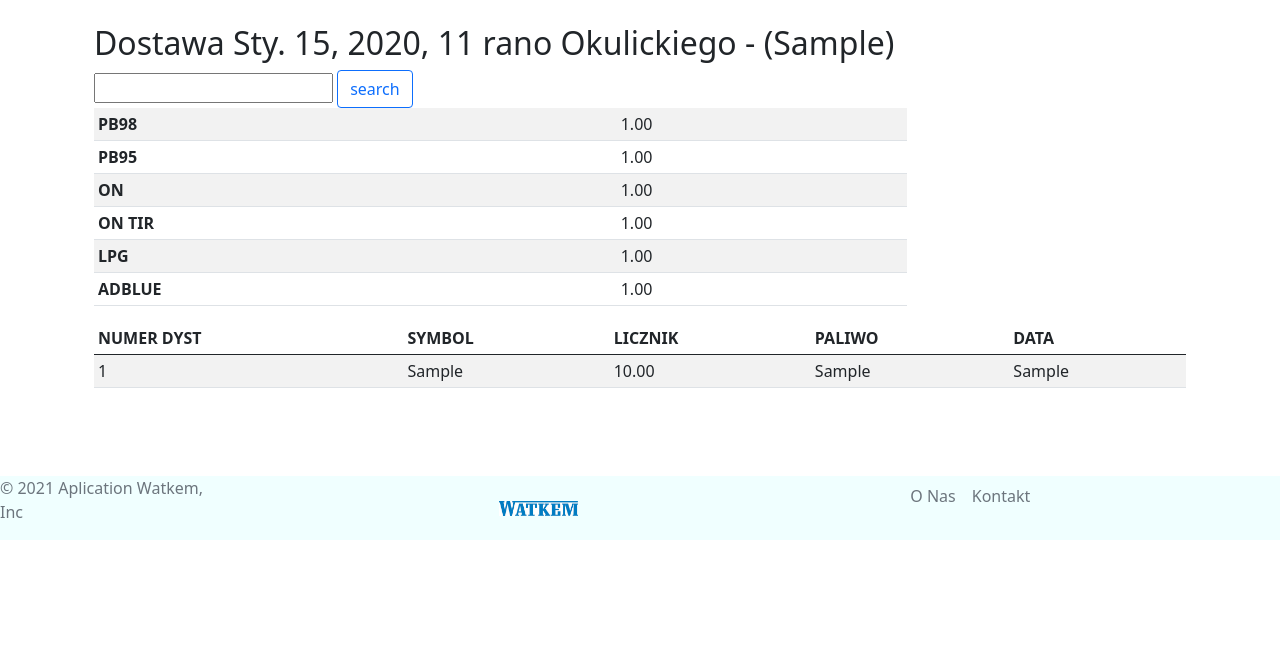
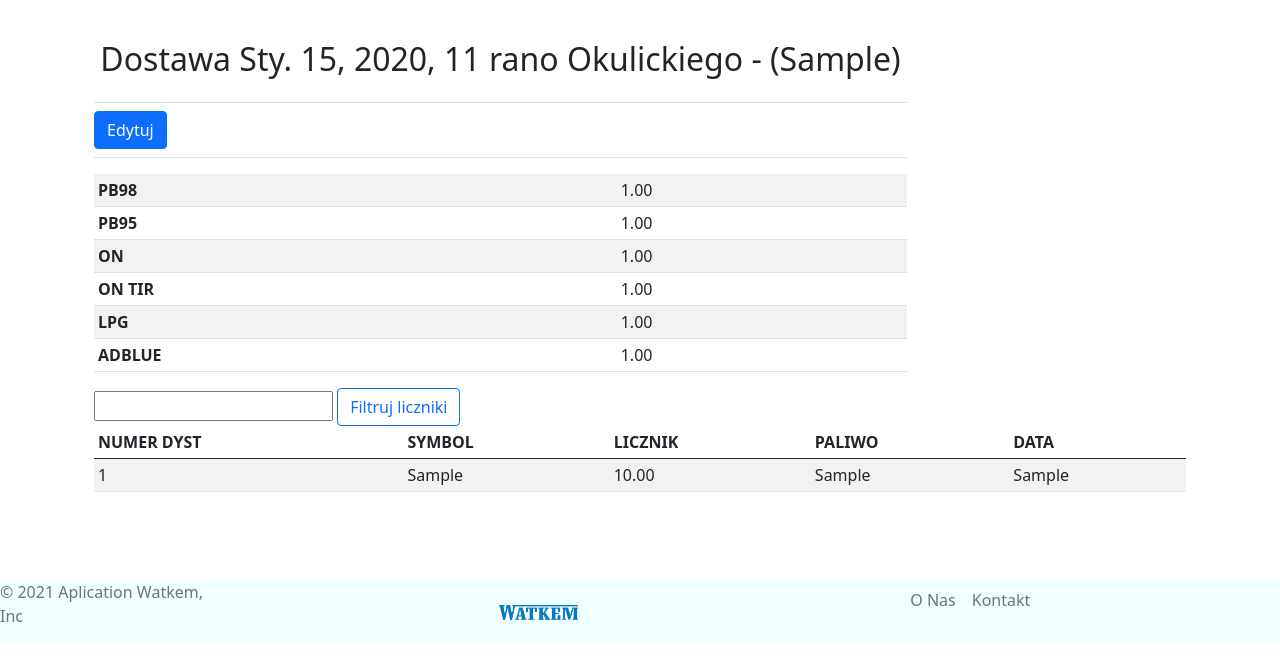
Before and after one commit to slawwit/Watk-project, a Django app: page /okulickiego/dost/1/ in a window 1280 px wide. Shown: the part 73-739 px from the top of the page. Run offline with Django 3.2, Linux system fonts and the light colour scheme; a user stored in the database is signed in; tables that the repository leaves empty hold one stand-in row (values such as "Sample post"); some libraries are stand-ins or nearby versions.

Commit message:
Dodanie funkcji edycji dostawy oraz poprawa templatu zapisu dostaw

```diff
--- a/okulickiego/templates/okulickiego/dostawy_details.html
+++ b/okulickiego/templates/okulickiego/dostawy_details.html
@@ -7,11 +7,12 @@
 <div class="container">
     <div class="row">
         <div class="col-md-9">
-            <h2>Dostawa {{ stan.created }} Okulickiego - ({{stan.dostawca}})</h2>
-            <form>
-                <input type="text" id="qq" name="qre">
-                <input type="submit" value="search" class="btn btn-outline-primary">
-            </form>
+            <div class="d-flex flex-wrap align-items-center justify-content-center justify-mb-between py-3 mb-2 border-bottom">
+                <h2 class="d-flex">Dostawa {{ stan.created }} Okulickiego - ({{stan.dostawca}})</h2>
+            </div>
+            <div class="mb-3 border-bottom">
+                <a type="button" class="btn btn-primary mb-2" href="{% url 'okulickiego:edit_dost' stan.number %}">Edytuj</a>
+            </div>
 
             <table class="table table-sm table-striped">
                 <tr>
@@ -40,8 +41,14 @@
                 </tr>
 
             </table>
+
         </div>
     </div>
+    <form>
+        <input type="text" id="qq" name="qre">
+        <input type="submit" value="Filtruj liczniki" class="btn btn-outline-primary"
+               data-bs-toggle="tooltip" data-bs-placement="bottom" title="Filtrowanie po symbolu">
+    </form>
     <div>
         <table class="table table-sm table-striped">
             <thead>
--- a/okulickiego/urls.py
+++ b/okulickiego/urls.py
@@ -1,5 +1,5 @@
 from django.urls import path, include
-from .views import licz_list, handle_licz, dostawy_list, dostawy_details
+from .views import licz_list, handle_licz, dostawy_list, dostawy_details, edit_dostawy
 from rest_framework import routers
 from okulickiego import views
 from .api import UserAuthentication
@@ -17,4 +17,5 @@ urlpatterns = [
     path('api/auth/', UserAuthentication.as_view(), name="UserAuth"),
     path('liczniki/add/', handle_licz, name="add_liczniki"),
     path('dost/<int:stany_id>/', dostawy_details, name="details_dost"),
+    path('dost/<int:stany_id>/edit/', edit_dostawy, name="edit_dost"),
 ]
--- a/okulickiego/views.py
+++ b/okulickiego/views.py
@@ -1,7 +1,7 @@
 from rest_framework import viewsets, permissions
 from okulickiego.serializers import LicznikBazowyOkulickiegoSerializer
 from django.http import HttpResponseRedirect
-from django.shortcuts import render, redirect
+from django.shortcuts import render, redirect, get_object_or_404
 from django.urls import reverse
 from django.core.paginator import Paginator
 from .forms import StanPaliwSaveForm
@@ -48,6 +48,20 @@ def dostawy_details(request, stany_id):
         context = {'stan': stan, 'liczniki': liczniki}
         return render(request, 'okulickiego/dostawy_details.html', context)
     return redirect(reverse('login'))
+
+
+def edit_dostawy(request, stany_id):
+    dostawa = get_object_or_404(DostawaOkulickiego, pk=stany_id)
+    liczniki = LicznikDostawyOkulickiego.objects.filter(number=stany_id).order_by("ID_DYS", "ID_WAZ")
+    if request.method == "POST":
+        form = StanPaliwSaveForm(request.POST, instance=dostawa)
+        if form.is_valid():
+            form.save()
+        return HttpResponseRedirect(reverse("okulickiego:dost_okuli"))
+    else:
+        form = StanPaliwSaveForm(instance=dostawa)
+    context = {'lista': dostawa, 'liczniki': liczniki, 'form': form}
+    return render(request, 'okulickiego/liczniki_add.html', context)
 
 
 @login_required
```
